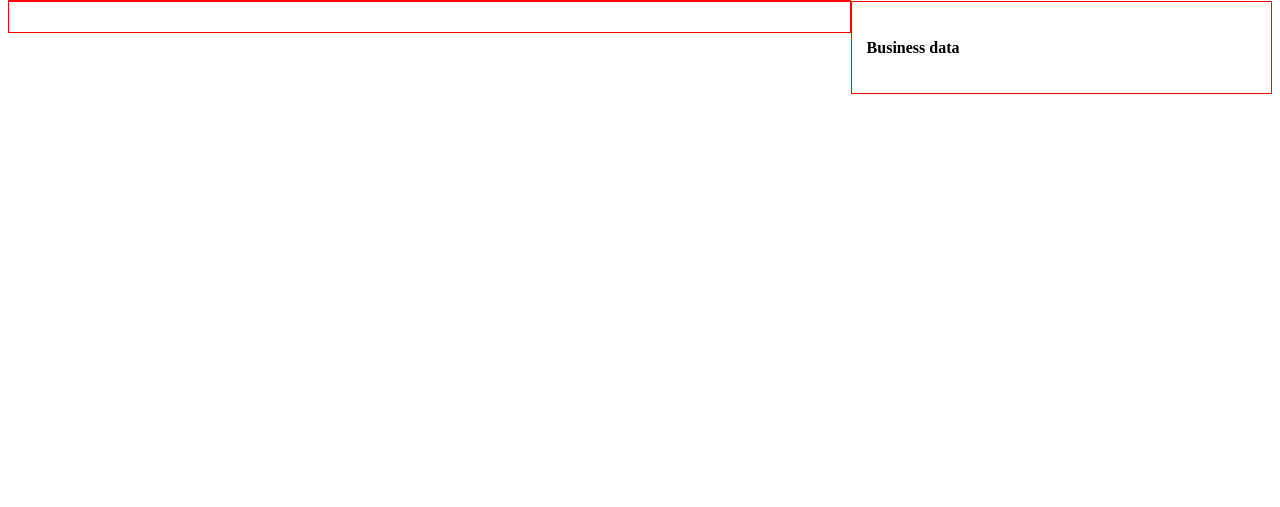
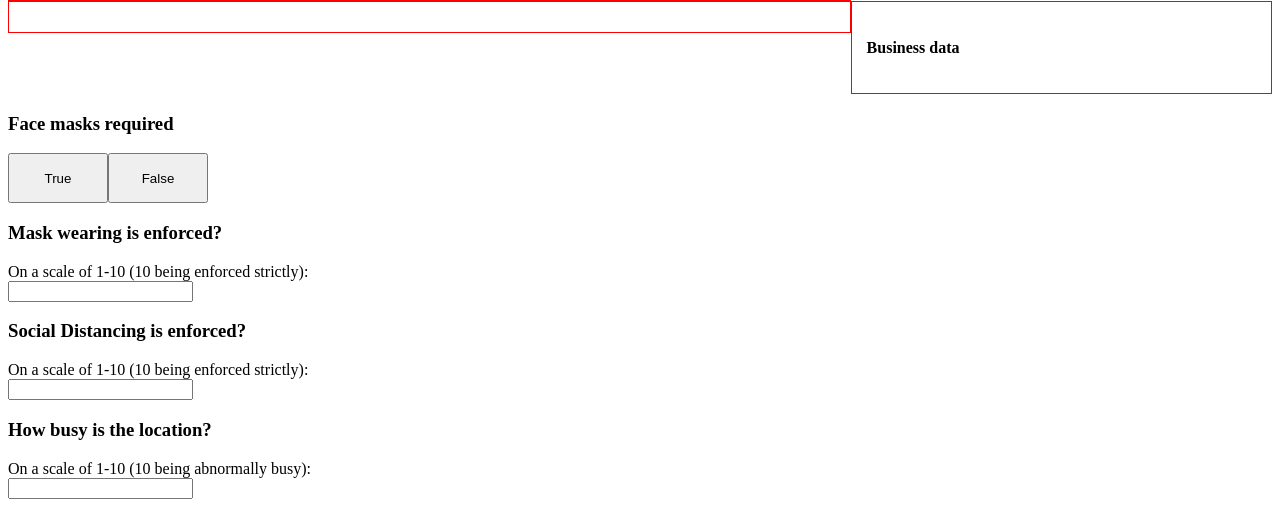
Before and after one commit to Squidysquid1/COVelp, a Flask app: page / in a window 1280 px wide. Shown: the part 642-1149 px from the top of the page. Before the commit the page ends 736 px from the top, so only its background shows below. Run offline with Flask 2, Linux system fonts and the light colour scheme; some libraries are stand-ins or nearby versions.

Commit message:
creation of form div

```diff
--- a/my_app/templates/index.html
+++ b/my_app/templates/index.html
@@ -51,7 +51,21 @@
 
     <div id="form">
       <form>
-
+      	<!-- Question 1 -->
+      	<H3>Face masks required</H3>
+      	<button>True</button><button>False</button>
+      	<!-- Question 2 -->
+      	<h3>Mask wearing is enforced?</h3>
+      	<label for="score">On a scale of 1-10 (10 being enforced strictly):</label><br>
+      	<input type="text" id="maskScore" name="maskScore" value=""><br>
+      	<!-- Question 3 -->
+      	<h3>Social Distancing is enforced?</h3>
+      	<label for="score">On a scale of 1-10 (10 being enforced strictly):</label><br>
+      	<input type="text" id="sdScore" name="sdScore" value=""><br>
+      	<!-- Question 4 -->
+      	<h3>How busy is the location?</h3>
+      	<label for="score">On a scale of 1-10 (10 being abnormally busy):</label><br>
+      	<input type="text" id="busyScore" name="busyScore" value=""><br>
       </form>
     </div>
 
```
